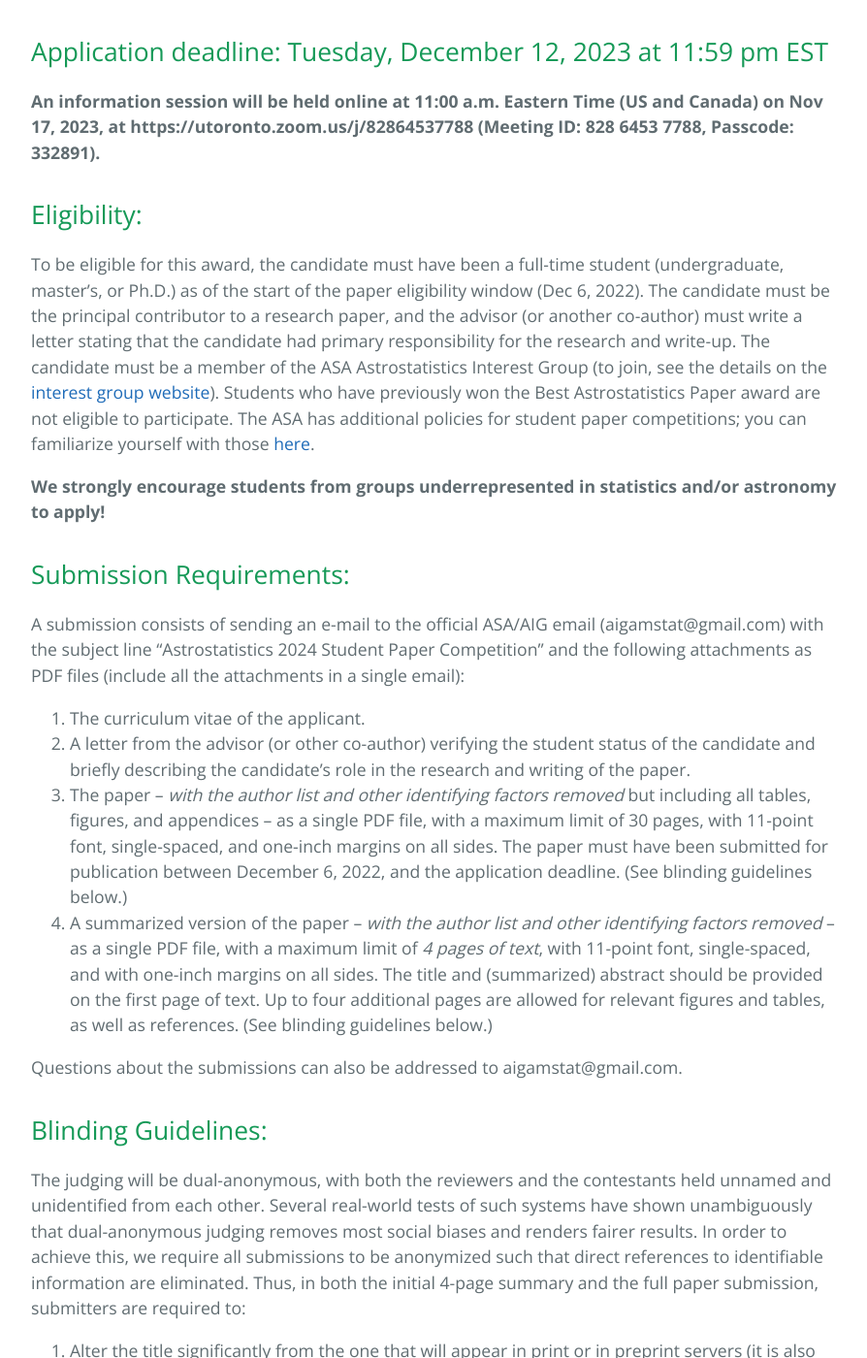
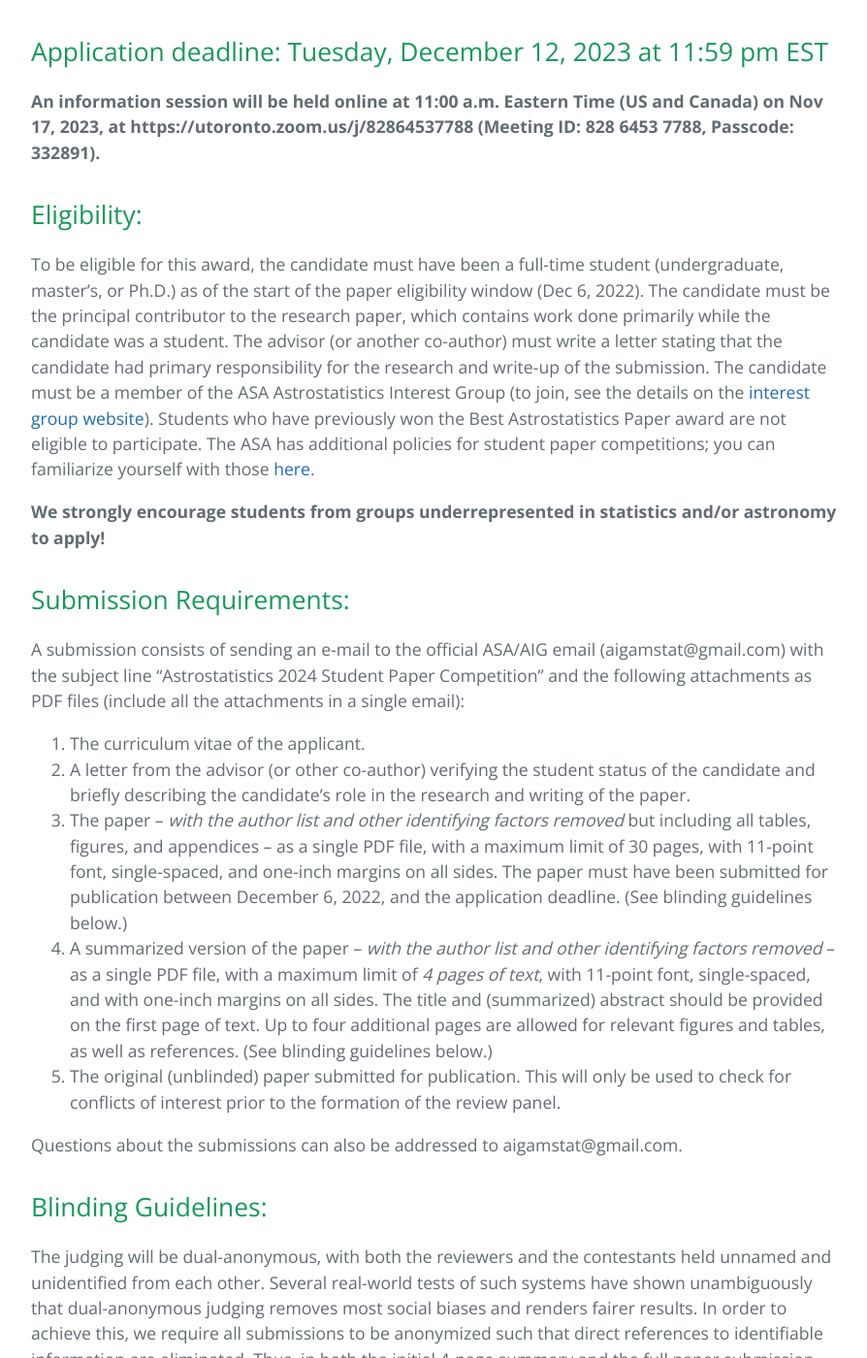
Before and after one commit to aigamstat/aigamstat.github.io, a Jekyll site: the page built from competition/index.md, in a window 1280 px wide and 1400 px high, scrolled down 642 px. Shown: the whole window at 97% size, without its empty margins (192-1086 px from the left). Built offline with Jekyll 4.4.1, drawn with Linux system fonts in a browser that asks for light colours.

Commit message:
unblinded
Added in a requirement for an unblinded document as part of the submission requirements to check for COIs.

Also made a small change earlier to deal with an edge-case Kaisey brought up.

```diff
--- a/competition/index.md
+++ b/competition/index.md
@@ -20,7 +20,7 @@ The Astrostatistics Interest Group of the American Statistical Association (ASA/
 
 ## Eligibility:
 
-To be eligible for this award, the candidate must have been a full-time student (undergraduate, master's, or Ph.D.) as of the start of the paper eligibility window (Dec 6, 2022). The candidate must be the principal contributor to a research paper, and the advisor (or another co-author) must write a letter stating that the candidate had primary responsibility for the research and write-up. The candidate must be a member of the ASA Astrostatistics Interest Group (to join, see the details on the [interest group website](../join.html)). Students who have previously won the Best Astrostatistics Paper award are not eligible to participate. The ASA has additional policies for student paper competitions; you can familiarize yourself with those [here](http://www.amstat.org/ASA/Your-Career/Student-Paper-Competitions.aspx).
+To be eligible for this award, the candidate must have been a full-time student (undergraduate, master's, or Ph.D.) as of the start of the paper eligibility window (Dec 6, 2022). The candidate must be the principal contributor to the research paper, which contains work done primarily while the candidate was a student. The advisor (or another co-author) must write a letter stating that the candidate had primary responsibility for the research and write-up of the submission. The candidate must be a member of the ASA Astrostatistics Interest Group (to join, see the details on the [interest group website](../join.html)). Students who have previously won the Best Astrostatistics Paper award are not eligible to participate. The ASA has additional policies for student paper competitions; you can familiarize yourself with those [here](http://www.amstat.org/ASA/Your-Career/Student-Paper-Competitions.aspx).
 
 **We strongly encourage students from groups underrepresented in statistics and/or astronomy to apply!**
 
@@ -32,6 +32,7 @@ A submission consists of sending an e-mail to the official ASA/AIG email (aigams
 2. A letter from the advisor (or other co-author) verifying the student status of the candidate and briefly describing the candidate's role in the research and writing of the paper.
 3. The paper -- *with the author list and other identifying factors removed* but including all tables, figures, and appendices -- as a single PDF file, with a maximum limit of 30 pages, with 11-point font, single-spaced, and one-inch margins on all sides. The paper must have been submitted for publication between December 6, 2022, and the application deadline. (See blinding guidelines below.)
 4. A summarized version of the paper -- *with the author list and other identifying factors removed* -- as a single PDF file, with a maximum limit of *4 pages of text*, with 11-point font, single-spaced, and with one-inch margins on all sides. The title and (summarized) abstract should be provided on the first page of text. Up to four additional pages are allowed for relevant figures and tables, as well as references. (See blinding guidelines below.)
+5. The original (unblinded) paper submitted for publication. This will only be used to check for conflicts of interest prior to the formation of the review panel.
 
 Questions about the submissions can also be addressed to aigamstat@gmail.com.
 
```
